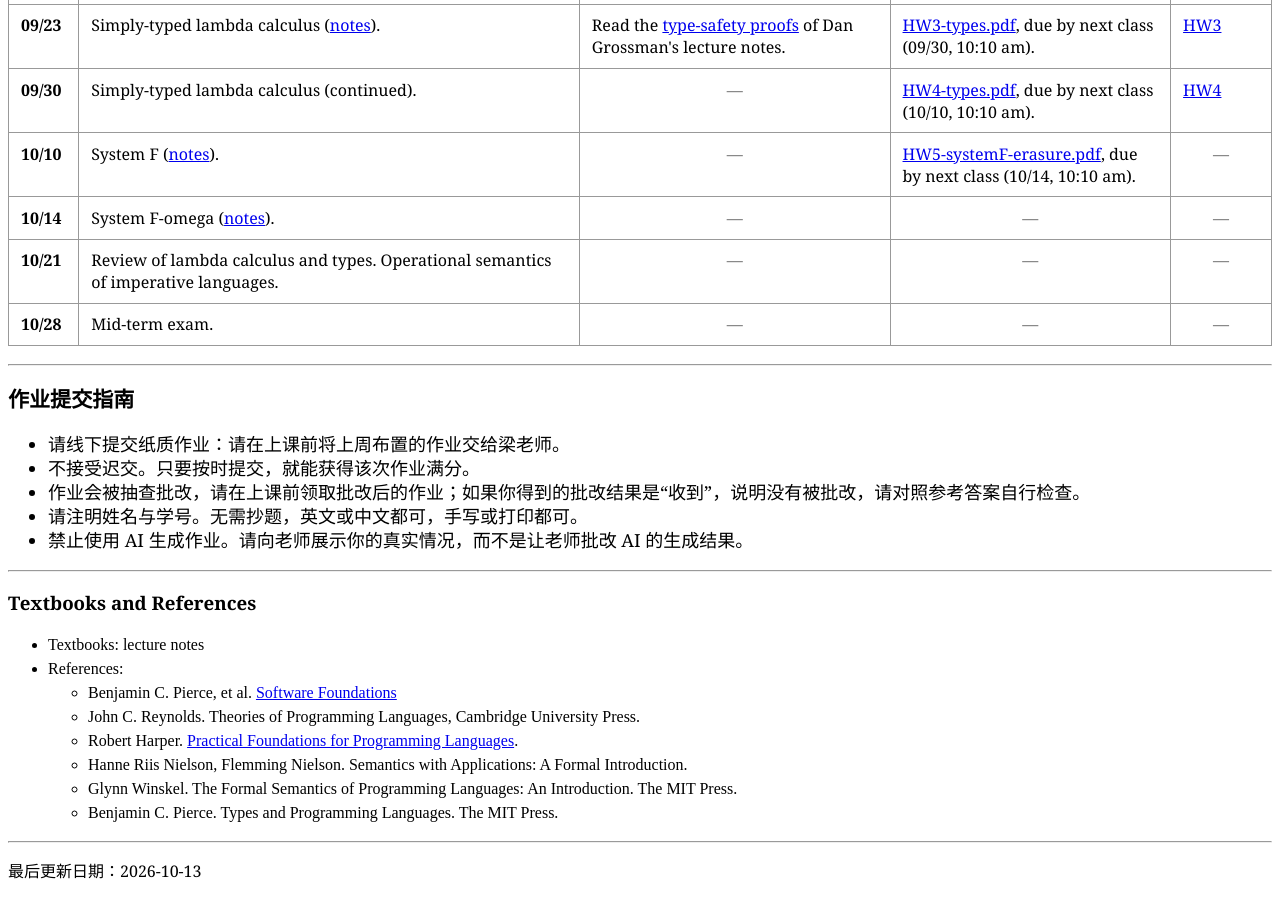
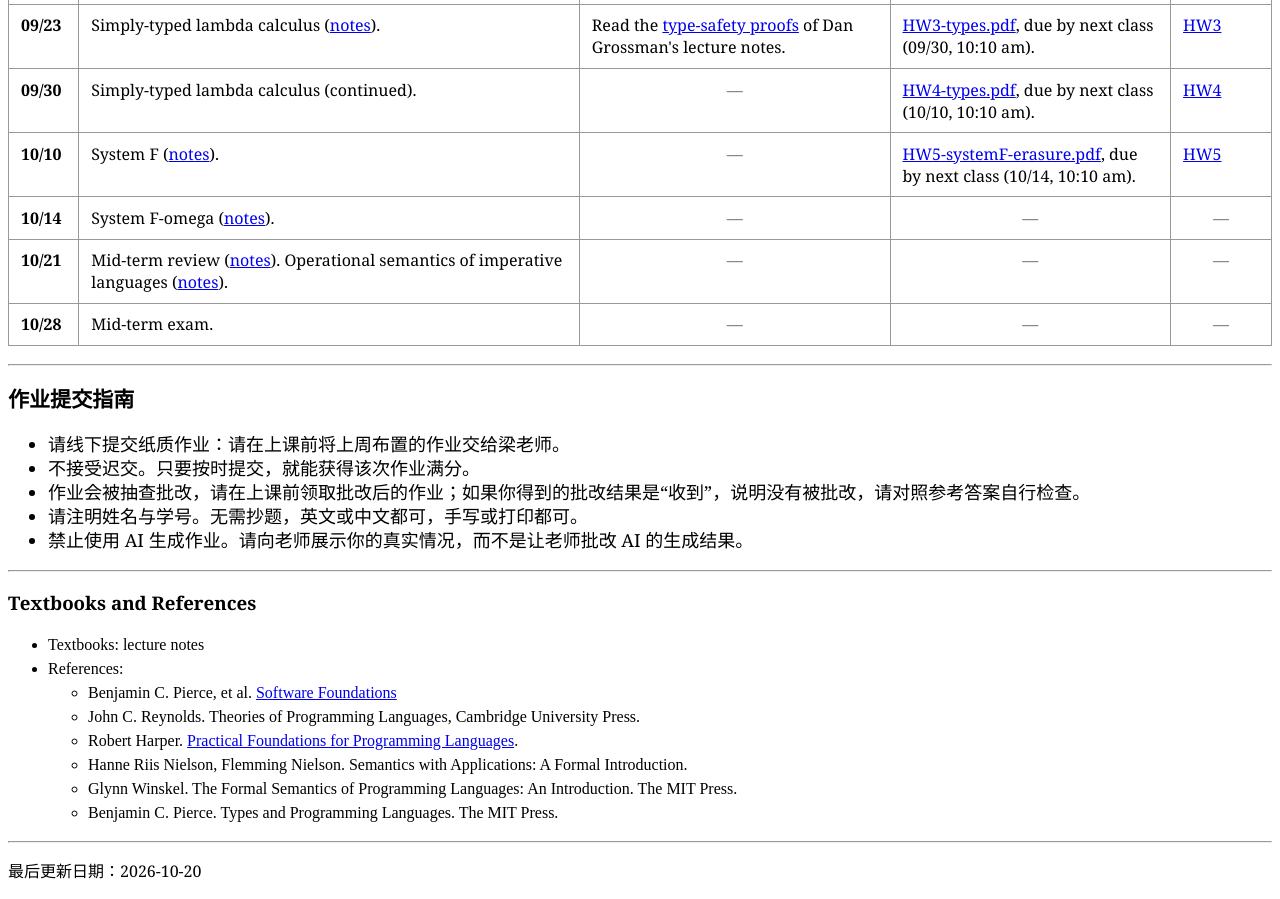
Before and after one commit to hongjin-liang/semantics2026, a plain HTML site: page index.html in a window 1280 px wide. Shown: the part 680-1579 px from the top of the page. Drawn offline with Linux system fonts and the light colour scheme.

Commit message:
mid-term review

```diff
--- a/index.html
+++ b/index.html
@@ -127,7 +127,8 @@
             <td class="placeholder" aria-label="Not available">&mdash;</td>
             <td><a href="HW5-systemF-erasure.pdf">HW5-systemF-erasure.pdf</a>,
               due by next class (10/14, 10:10 am).
-            <td class="placeholder" aria-label="Not yet available">&mdash;</td>
+            </td>
+            <td><a href="HW5-Sol.pdf">HW5</a></td>
           </tr>
           <tr>
             <th scope="row">10/14</th>
@@ -138,7 +139,7 @@
           </tr>
           <tr>
             <th scope="row">10/21</th>
-            <td>Review of lambda calculus and types. Operational semantics of imperative languages. </td>
+            <td>Mid-term review (<a href="08_MidTermReview.pptx">notes</a>). Operational semantics of imperative languages (<a href="09_operational.pdf">notes</a>). </td>
             <td class="placeholder" aria-label="Not available">&mdash;</td>
             <td class="placeholder" aria-label="Not yet available">&mdash;</td>
             <td class="placeholder" aria-label="Not yet available">&mdash;</td>
@@ -151,12 +152,6 @@
             <td class="placeholder" aria-label="Not yet available">&mdash;</td>
           </tr>
 <!--
-          <tr>
-            <th scope="row">10/22</th>
-            <td>System F-omega (<a href="07_F-omega.pdf">notes</a>).</td>
-            <td class="placeholder" aria-label="Not available">&mdash;</td>
-            <td class="placeholder" aria-label="Not yet available">&mdash;</td>
-          </tr>
           <tr>
             <th scope="row">10/29</th>
             <td>Operational semantics of imperative languages (<a href="08_operational.pdf">notes</a>).</td>
@@ -252,7 +247,7 @@
 
 	<hr>
 
-    <p><font size="3" face="Georgia">最后更新日期：2026-10-13</font></p>
+    <p><font size="3" face="Georgia">最后更新日期：2026-10-20</font></p>
   </body>
 
 </html>
```
Also changed, not shown: 3 other files.
